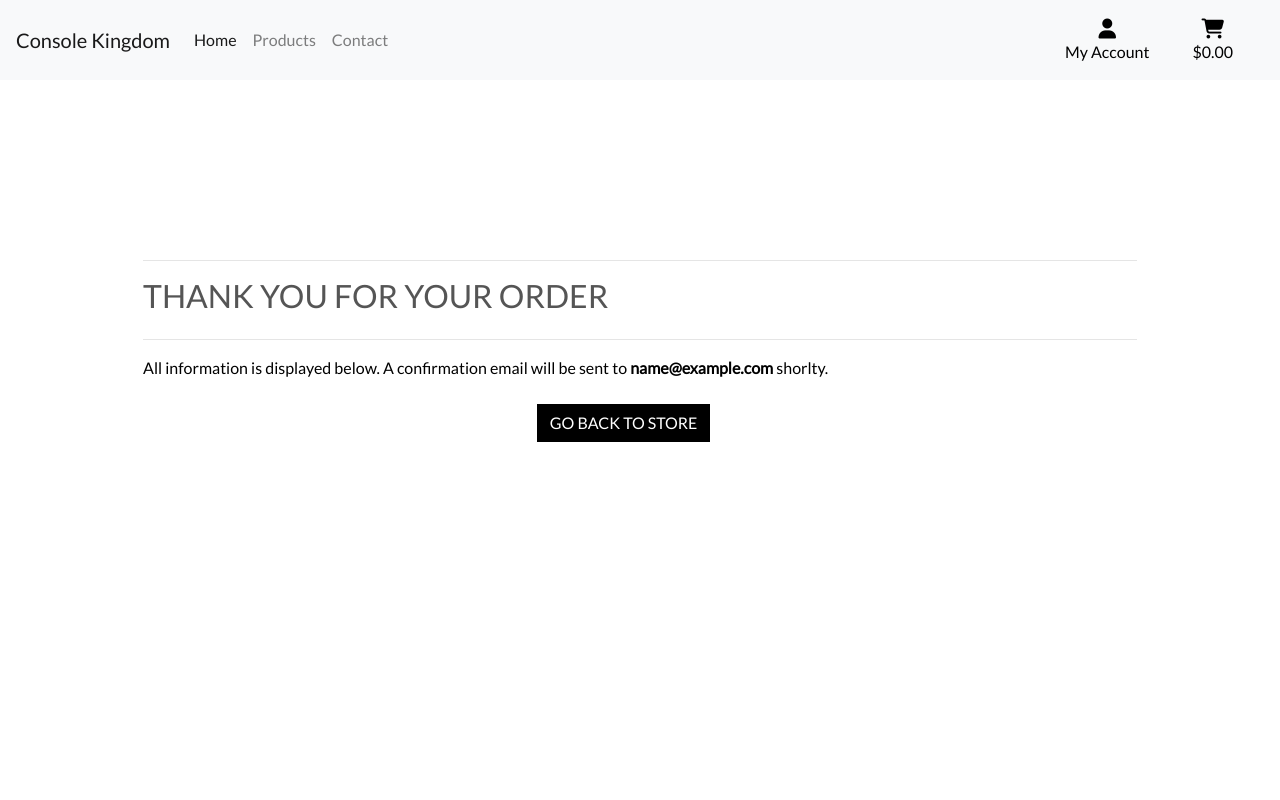
After one commit to ConorBevan/Console-Kingdom, a Django app: page /checkout/checkout_success/00000000-0000-0000-0000-000000000001 in a window 1280 px wide. The commit adds this page. Run offline with Django 3.2, Linux system fonts and the light colour scheme; tables that the repository leaves empty hold one stand-in row (values such as "Sample post"); some libraries are stand-ins or nearby versions.

Commit message:
working on order comaplete page

```diff
--- a/checkout/__init__.py
+++ b/checkout/__init__.py
@@ -0,0 +1 @@
+default_app_config = 'checkout.apps.CheckoutConfig'
--- /dev/null
+++ b/checkout/templates/checkout/checkout_success.html
@@ -0,0 +1,36 @@
+{% extends "base.html" %}
+{% load static %}
+
+
+{% block page_header %}
+    <div class="container header-container">
+        <div class="row">
+            <div class="col"></div>
+        </div>
+    </div>
+{% endblock %}
+
+{% block content %}
+    <div class="overlay"></div>
+    <div class="container">
+        <div class="row">
+            <div class="col">
+                <hr>
+                <h2 class="logo-font mb-4">Thank You for your order</h2>
+                <hr>
+                <p class="text-black">All information is displayed below. A confirmation email will be sent to <strong>{{ order.email }}</strong> shorlty.</p>
+            </div>
+        </div>
+
+        <div class="row">
+            <div class="col-12 col-lg-7"></div>
+        </div>
+        <div class="row">
+			<div class="col-12 col-lg-7 text-right">
+				<a href="{% url 'products' %}" class="btn btn-black rounded-0 my-2">
+					<span class="text-uppercase">Go back to store</span>
+				</a>
+			</div>
+		</div>
+    </div>
+{% endblock %}
--- a/checkout/urls.py
+++ b/checkout/urls.py
@@ -2,5 +2,6 @@ from django.urls import path
 from . import views
 
 urlpatterns = [
-    path('', views.checkout, name='checkout')
+    path('', views.checkout, name='checkout'),
+    path('checkout_success/<order_number>', views.checkout_success, name='checkout_success'),
 ]
--- a/checkout/views.py
+++ b/checkout/views.py
@@ -1,7 +1,9 @@
-from django.shortcuts import render, redirect, reverse
+from django.shortcuts import render, redirect, reverse, get_object_or_404
 from django.contrib import messages
 from django.conf import settings
 from .forms import OrderForm
+from .models import Order, OrderLineItem
+from products.models import Product
 from cart.contexts import cart_contents
 import stripe
 
@@ -10,21 +12,71 @@ def checkout(request):
     stripe_public_key = settings.STRIPE_PUBLIC_KEY
     stripe_secret_key = settings.STRIPE_SECRET_KEY
 
-    cart = request.session.get('cart', {})
-    if not cart:
-        messages.error(request, "There's no items in your cart!")
-        return redirect(reverse('products'))
+    if request.method == 'POST':
+        cart = request.session.get('cart', {})
 
-    current_cart = cart_contents(request)
-    total = current_cart['grand_total']
-    stripe_total = round(total * 100)
-    stripe.api_key = stripe_secret_key
-    intent = stripe.PaymentIntent.create(
-        amount=stripe_total,
-        currency=settings.STRIPE_CURRENCY,
-    )
+        form_data = {
+            'full_name': request.POST['full_name'],
+            'email': request.POST['email'],
+            'phone_number': request.POST['phone_number'],
+            'country': request.POST['country'],
+            'postcode': request.POST['postcode'],
+            'town_or_city': request.POST['town_or_city'],
+            'street_address1': request.POST['street_address1'],
+            'street_address2': request.POST['street_address2'],
+            'county': request.POST['county'],
+        }
+        order_form = OrderForm(form_data)
+        if order_form.is_valid():
+            order = order_form.save()
+            for item_id, item_data in cart.items():
+                try:
+                    product = Product.objects.get(id=item_id)
+                    if isinstance(item_data, int):
+                        order_line_item = OrderLineItem(
+                            order=order,
+                            product=product,
+                            quantity=item_data,
+                        )
+                        order_line_item.save()
+                    else:
+                        for colour, quantity in item_data['items_by_colour'].items():
+                            order_line_item = OrderLineItem(
+                                order=order,
+                                product=product,
+                                quantity=quantity,
+                                product_colour=colour,
+                            )
+                            order_line_item.save()
+                except Product.DoesNotExist:
+                    messages.error(request, (
+                        "One of the products in your cart wasn't found in our database. "
+                        "Please call us for assistance!")
+                    )
+                    order.delete()
+                    return redirect(reverse('view_cart'))
 
-    order_form = OrderForm()
+            request.session['save_info'] = 'save-info' in request.POST
+            return redirect(reverse('checkout_success', args=[order.order_number]))
+        else:
+            messages.error(request, 'There was an error with your form. \
+                Please double check your information.')
+    else:
+        cart = request.session.get('cart', {})
+        if not cart:
+            messages.error(request, "There's nothing in your cart at the moment")
+            return redirect(reverse('products'))
+
+        current_cart = cart_contents(request)
+        total = current_cart['grand_total']
+        stripe_total = round(total * 100)
+        stripe.api_key = stripe_secret_key
+        intent = stripe.PaymentIntent.create(
+            amount=stripe_total,
+            currency=settings.STRIPE_CURRENCY,
+        )
+
+        order_form = OrderForm()
 
     if not stripe_public_key:
         messages.warning(request, 'Stripe public key is missing. \
@@ -38,3 +90,24 @@ def checkout(request):
     }
 
     return render(request, template, context)
+
+
+def checkout_success(request, order_number):
+    """
+    Handle successful checkouts
+    """
+    save_info = request.session.get('save_info')
+    order = get_object_or_404(Order, order_number=order_number)
+    messages.success(request, f'Order successfully processed! \
+        Your order number is {order_number}. A confirmation \
+        email will be sent to {order.email}.')
+
+    if 'cart' in request.session:
+        del request.session['cart']
+
+    template = 'checkout/checkout_success.html'
+    context = {
+        'order': order,
+    }
+
+    return render(request, template, context)
--- a/templates/base.html
+++ b/templates/base.html
@@ -46,7 +46,7 @@
 
 <body>
   <nav class="navbar navbar-expand-lg navbar-light bg-light">
-    <a class="navbar-brand" href="#">Console Kingdom</a>
+    <a class="navbar-brand" href="{% url 'home' %}">Console Kingdom</a>
     <button class="navbar-toggler" type="button" data-toggle="collapse" data-target="#navbarSupportedContent"
       aria-controls="navbarSupportedContent" aria-expanded="false" aria-label="Toggle navigation">
       <span class="navbar-toggler-icon"></span>
@@ -55,7 +55,7 @@
     <div class="collapse navbar-collapse" id="navbarSupportedContent">
       <ul class="navbar-nav mr-auto">
         <li class="nav-item active">
-          <a class="nav-link" href="#{% url 'home' %}">Home <span class="sr-only">(current)</span></a>
+          <a class="nav-link" href="{% url 'home' %}">Home <span class="sr-only">(current)</span></a>
         </li>
         <li class="nav-item">
           <a class="nav-link" href="{% url 'products' %}">Products</a>
```
Also changed, not shown: home/templates/home/index.html (+0 -14 lines).
